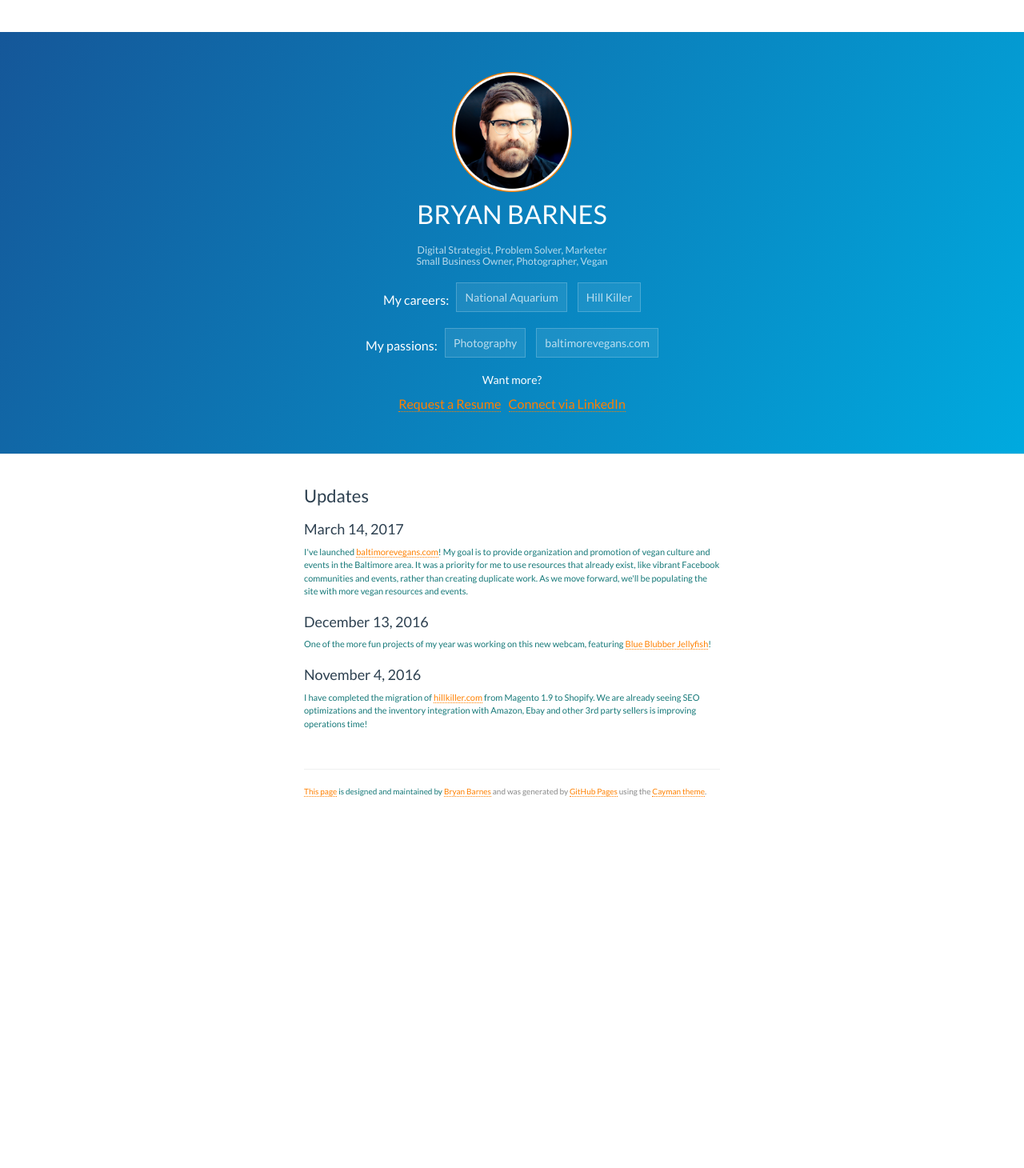
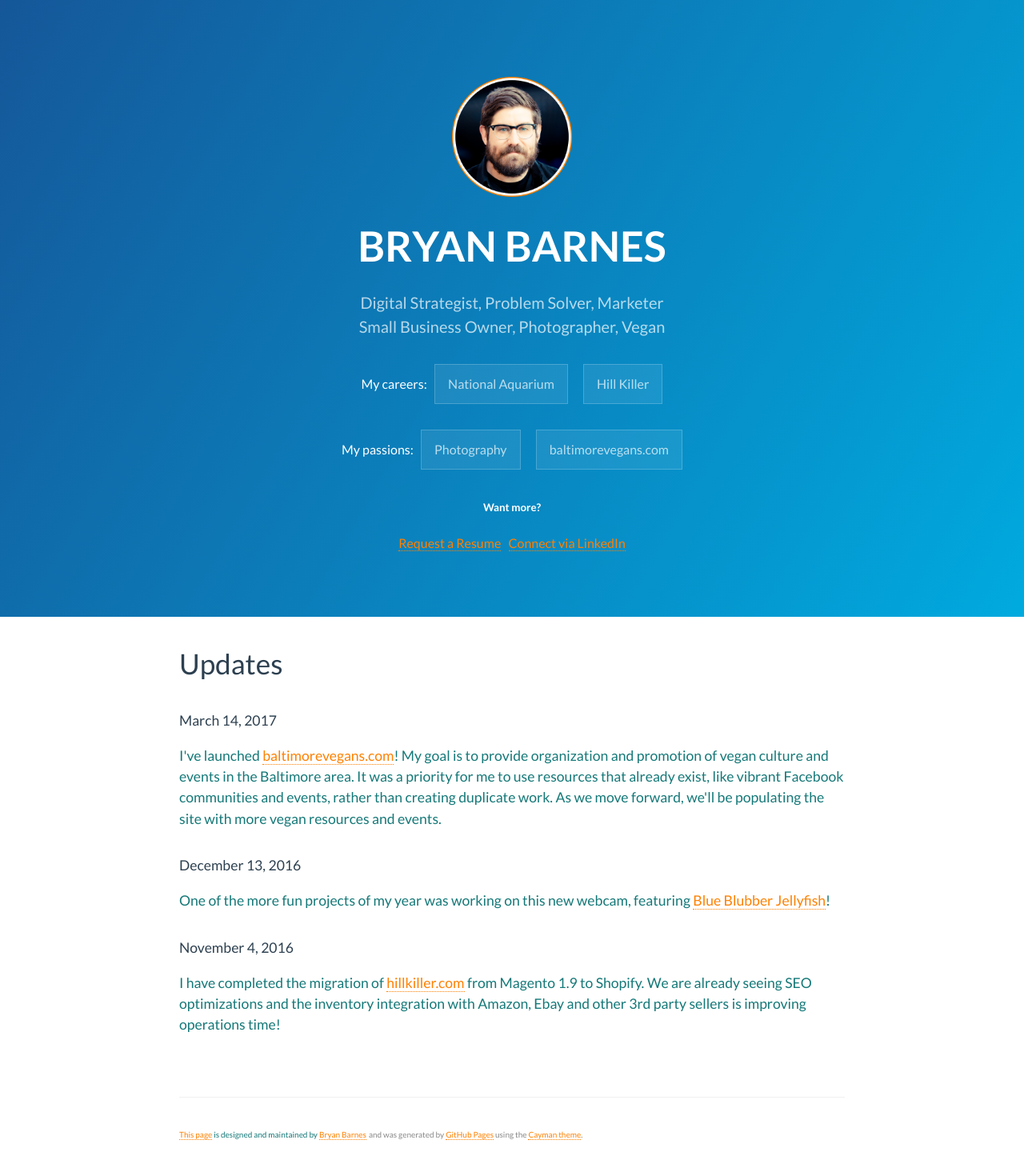
Before and after one commit to jbryanbarnes/jbryanbarnes.github.io, a Jekyll site: the page built from index.html, in a window 1280 px wide. Shown: the whole page at 80% size. Built offline with Jekyll 4.4.1, drawn with Linux system fonts in a browser that asks for light colours; nearby versions of some CDN libraries; the list of posts is cut into pages by our own code; before the commit the page ends 1017 px from its top, so only the background shows below that.

Commit message:
Remove bootstrap.

```diff
--- a/_includes/head.html
+++ b/_includes/head.html
@@ -3,7 +3,6 @@
   <title>{{ site.title }}</title>
   <meta name="viewport" content="width=device-width, initial-scale=1">
   <meta name="theme-color" content="#00AADF">
-  <link rel="stylesheet" href="https://maxcdn.bootstrapcdn.com/bootstrap/3.2.0/css/bootstrap.min.css">
   <link rel="stylesheet" href="{{ site.baseurl }}/css/normalize.css">
   <link href='https://fonts.googleapis.com/css?family=Lato:100,400,700' rel='stylesheet' type='text/css'>
   <link rel="stylesheet" href="{{ site.baseurl }}/css/cayman.css">
```
